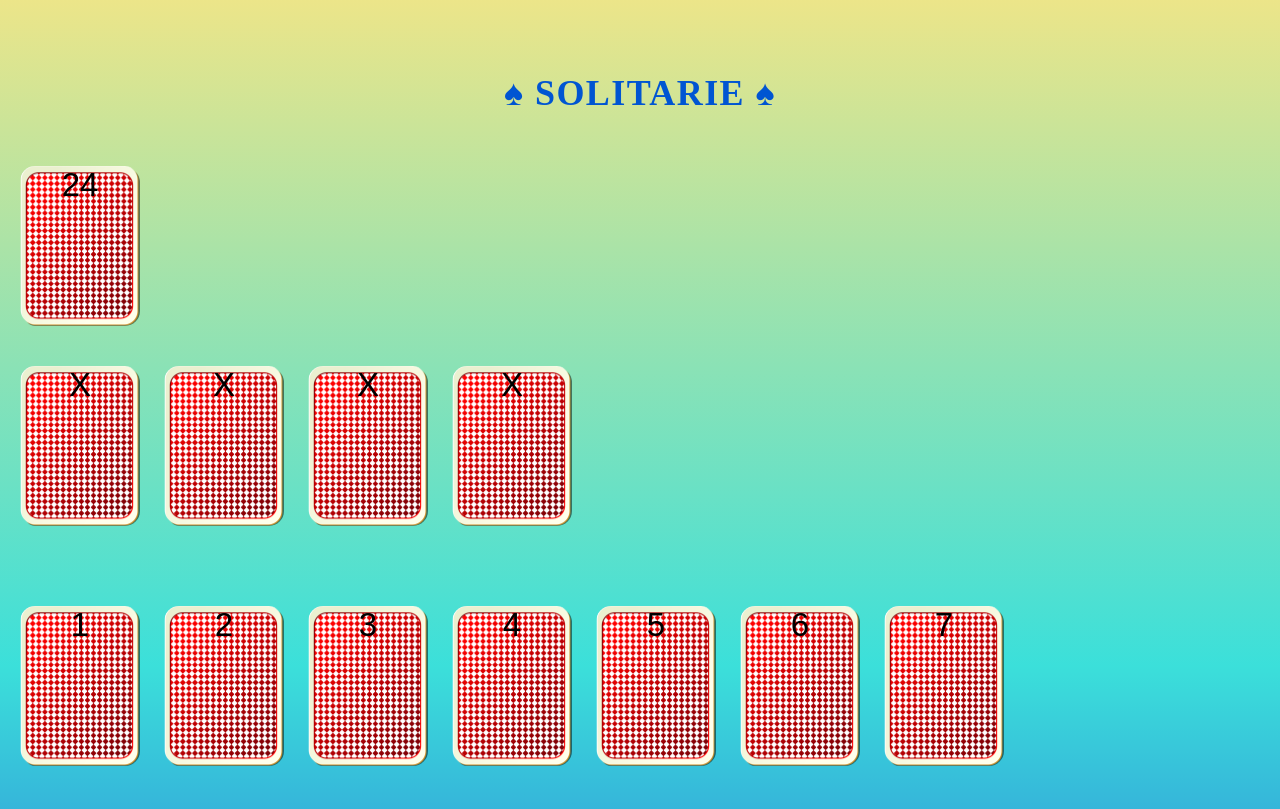
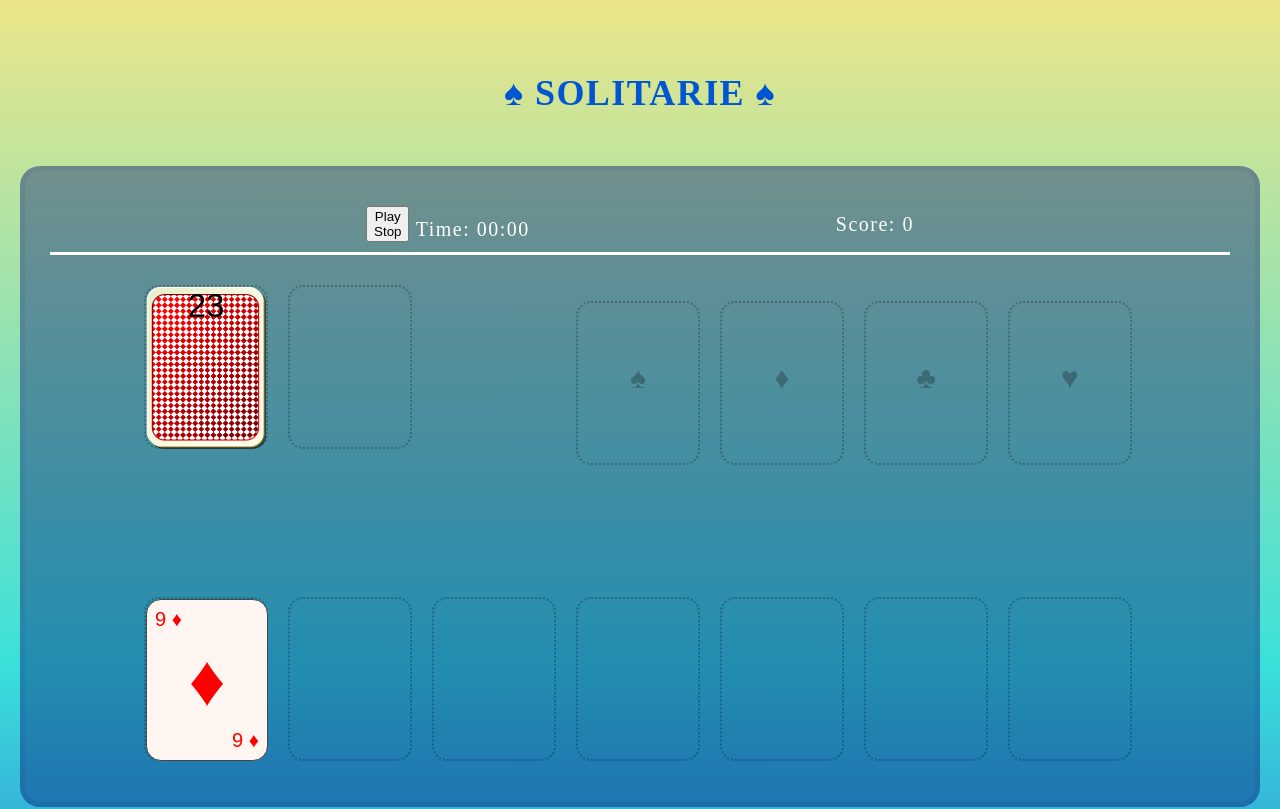
Before and after one commit to cbonamusa/solitarieJS, a website with bundled scripts: page public/index.html in a window 1280 px wide. Shown: the top 809 px of the page. Built offline with nearby package versions, Linux system fonts and the light colour scheme.

Commit message:
commit 03 - solitarie JS

```diff
--- a/public/index.html
+++ b/public/index.html
@@ -11,27 +11,47 @@
     <header>
         <h1>♠ SOLITARIE ♠</h1>
     </header>
-<div class="cards-container">
-    <div class="main-pile">
+    <div class="game-container">
+        <div class="information" id="infoGame">
+            <div class="timeCounter">
+                <button id="start">
+                    <div id="play">Play</div>
+                    <div id="pause">Stop</div>
+                </button>
+                <label for="">Time:</label>
+                <span>00:00</span>
+            </div>
+            <div class="moveCounter">
+                <label for="">Score:</label>
+                <span>0</span>
+            </div>
+        </div>
+        <div id="gameBoard">
+            <div class="first-cards-row">
+                <div class="main-pile" id="stockPile"></div>
+                <div id="showPile" class="show-pile pile"> <ul></ul></div>
+                <div></div>
+                <ul class="complete-piles" id="completePile">
+                    <li class="spade-pile pile" id="spade"><ul></ul></li>
+                    <li class="diamond-pile pile" id="diamond"><ul></ul></li>
+                    <li class="club-pile pile" id="club"><ul></ul></li>
+                    <li class="heart-pile pile" id="heart"><ul></ul></li>
+                </ul>
+            </div>
 
+            <div class="second-cards-row">
+                <ul class="seven-pile" id="sevenPile">
+                    <li class="pile" data-pile='1'><ul></ul></li>
+                    <li class="pile" data-pile='2'><ul></ul></li>
+                    <li class="pile" data-pile='3'><ul></ul></li>
+                    <li class="pile" data-pile='4'><ul></ul></li>
+                    <li class="pile" data-pile='5'><ul></ul></li>
+                    <li class="pile" data-pile='6'><ul></ul></li>
+                    <li class="pile" data-pile='7'><ul></ul></li>
+                </ul>
+            </div>
+        </div>
     </div>
-    <div class="foundation-piles">
-        <div class="pile foundation-01">X</div>
-        <div class="pile foundation-02">X</div>
-        <div class="pile foundation-03">X</div>
-        <div class="pile foundation-04">X</div>
-    </div>
-
-    <div class="seven-piles">
-        <div class="pile pile-01">1</div>
-        <div class="pile pile-02">2</div>
-        <div class="pile pile-03">3</div>
-        <div class="pile pile-04">4</div>
-        <div class="pile pile-05">5</div>
-        <div class="pile pile-06">6</div>
-        <div class="pile pile-07">7</div>
-    </div>
-</div>
     <script src="/src/script.js" type="module"></script>
 </body>
 </html>
--- a/src/deck.js
+++ b/src/deck.js
@@ -1,5 +1,6 @@
 const SUITS = ["♠", "♣", "♥", "♦"];
 const VALUES = ["A", "2", "3", "4" ,"5" ,"6" ,"7" ,"8" ,"9" ,"10" ,"J" ,"Q" ,"K"];
+
 
 export default class Deck {
     constructor(cards = completeDeck()) {
@@ -8,10 +9,6 @@ export default class Deck {
     get numberOfCards() {
         return this.cards.length
     }
-    /* Shows the first card of the deck pile */
-    // pop() {
-    //     return this.cards.shift()
-    // }
     /* Send to the end the card in the pile */
     push(card) {
         this.cards.push(card)
@@ -28,39 +25,48 @@ export default class Deck {
 }
 
 class Pile {
-    constructor(cards, pileDiv) {
+    constructor(cards, identif, pileType) {
         this.cards = cards,
+        this.pileType = pileType;
         this.pileDiv = document.createElement('div');
         this.pileDiv.innerText = this.numberOfCards;
-        this.pileDiv.classList.add(`pile`);
+        this.pileDiv.classList.add('pile',`pile-${identif}`);
     }
-
     get numberOfCards() {
         return this.cards.length
     }
     createHTML() {
         return this.pileDiv
     }
-
     refresh() {
         this.pileDiv.innerText = this.numberOfCards;
     }
-
     pushCard(card) {
+        this.cards.unshift(card);
         this.refresh();
-        this.cards.unshift(card);
     }
-    /* Shows the first card of the deck pile */
-    popCard(card) {
+    popCard() {
+        let retCard = this.cards.shift();
         this.refresh();
-        return this.cards.shift();
-        this.cards.pushCard(card);
+        return retCard;
+    }
+    pushAll(getCards){
+        this.cards = getCards;
+        this.refresh();
+    }
+    popAll(){
+        let retCards = this.cards.reverse();
+        this.cards =[];
+        this.refresh();
+        return retCards;
     }
 
-    validateCard() {
+    matchSuitAndNum(val, suit) {
 
     }
+    matchNumAndColor(val, color) {
 
+    }
 }
 
 class Card {
@@ -69,15 +75,17 @@ class Card {
         this.value = value,
         this.amount = amount + 1,
         this.color = suit === '♣' || suit === '♠' ? 'black' : 'red';
+        this.show = false;
     }
-
     getHTML() {
-        const cardDiv = document.createElement('div');
-        cardDiv.innerText = this.suit;
-        cardDiv.classList.add("card", this.color);
-        cardDiv.dataset.value = `${this.value} ${this.suit}`;
-        cardDiv.value = `${this.amount}`;
-        return cardDiv
+        const cardEl = document.createElement('li');
+        cardEl.innerText = this.suit;
+        cardEl.classList.add("card", this.color);
+        cardEl.dataset.value = `${this.value} ${this.suit}`;
+        cardEl.dataset.suit =`${this.suit}`;
+        cardEl.setAttribute('draggable', true);
+        cardEl.value = `${this.amount}`;
+        return cardEl
     }
 }
 
@@ -89,11 +97,4 @@ function completeDeck() {
     })
 }
 
-// function pilesOfCards() {
-//     let pile = new Array();
-//     for ( let i = 1; i <= 7; i++ ) {
-//         pile.push(new Deck(deck.cards.splice(0,i)));
-//     }
-// }
-
 export { Pile }
--- a/src/main.scss
+++ b/src/main.scss
@@ -12,18 +12,49 @@ h1 {
     padding: 28px;
     font-size: 36px;
 }
+ul { padding: 0}
 
-.cards-container {
+.game-container {
+    border: 5px solid rgba(5, 0, 99, 0.058);
+    background: rgba(0, 24, 118, 0.407);
+    border-radius: 20px;
+    padding: 25px;
+    #gameBoard {
+        display: flex;
+        flex-direction: column;
+        align-items: center;
+    }
+    .information {
+        display: flex;
+        flex-direction: row;
+        justify-content: space-evenly;
+        align-items: center;
+        color: white;
+        font-size: 20px;
+        letter-spacing: 1.5px;
+        border-bottom: 3px solid white;
+        padding: 10px;
+        margin-bottom: 30px;
+    }
     .pile {
         height: 160px;
         width: 120px;
         border-radius: 15px;
-        background: #0052d639;
+        border: 2px dotted rgba(0,0,0,.25);
+        text-align: center;
+        vertical-align: center;
+        font-family: sans-serif;
+        color: black;
+        font-size: 33px;
+        &-main {
+            background: url('./cardBack.png') 0 60% no-repeat;
+            background-size: cover;
+        }
     }
     .card {
-        position: relative;
+        position: absolute;
         border-radius: 15px;
-        background: white;
+        background: rgb(255, 246, 242);
         border: 1px solid #484848;
         height: 160px;
         width: 120px;
@@ -52,33 +83,63 @@ h1 {
         }
     }
 
-    .pile {
-        background: url('./cardBack.png') 0 60% no-repeat;
-        background-size: cover;
-        text-align: center;
-        font-family: sans-serif;
-        font-size: 33px;
+    .first-cards-row {
+        display: grid;
+        grid-template-columns: repeat(7, 8rem);
+        gap: 1rem;
+        .show-pile {
+           position: relative;
+            ul {
+                margin: 0;
+                padding: 0;
+                li:nth-child(1) { top: 0; z-index: 5; }
+                li:nth-child(2) { top: 2px; z-index: 4; }
+                li:nth-child(3) { top: 4px; z-index: 3; }
+                li:nth-child(4) { top: 6px; z-index: 2; }
+                li:nth-child(5) { top: 8px; z-index: 1; }
             }
-    .main-pile {
-        display: grid;
-        grid-template-columns: repeat(2, 8rem);
-        grid-template-rows: repeat(1, 10rem);
-        gap: 1rem;
-        margin-bottom: 40px;
         }
-    .foundation-piles {
+
+        .complete-piles {
+            list-style: none;
             display: grid;
             grid-template-columns: repeat(4, 8rem);
-        grid-template-rows: repeat(1, 10rem);
             gap: 1rem;
-        margin-bottom: 80px;
+            #spade::after {
+                content: '♠';
+
             }
-    .seven-piles {
+            #club::after {
+                content: '♣';
+
+            }
+            #heart::after {
+                content: '♥';
+
+            }
+            #diamond::after {
+                content: '♦';
+;
+            }
+            li::after {
+                top: 30px;
+                left: 0;
+                width: 100%;
+                color: #000;
+                font-size: 30px;
+                line-height: 5;
+                text-align: center;
+                opacity: 0.25
+            }
+        }
+    }
+    .second-cards-row {
+        margin-top: 100px;
+        .seven-pile {
             display: grid;
             grid-template-columns: repeat(7, 8rem);
-        grid-template-rows: repeat(1, 10rem);
             gap: 1rem;
+            list-style: none;
         }
-
-
     }
+}
--- a/src/script.js
+++ b/src/script.js
@@ -3,20 +3,7 @@ import { Pile } from './deck.js';
 
 
 const mainPileDOM = document.querySelector('.main-pile');
-// const showPile = document.querySelector('.show-pile');
-
-// const fundationPile01 = document.querySelector('.foundation-01');
-// const fundationPile02 = document.querySelector('.foundation-02');
-// const fundationPile03 = document.querySelector('.foundation-03');
-// const fundationPile04 = document.querySelector('.foundation-04');
-
-// const gamePile01 = document.querySelector('.pile-01');
-// const gamePile02 = document.querySelector('.pile-02');
-// const gamePile03 = document.querySelector('.pile-03');
-// const gamePile04 = document.querySelector('.pile-04');
-// const gamePile05 = document.querySelector('.pile-05');
-// const gamePile06 = document.querySelector('.pile-06');
-// const gamePile07 = document.querySelector('.pile-07');
+const showPileDOM = document.querySelector('.show-pile ul');
 
 
 document.addEventListener('click', () => {
@@ -24,28 +11,41 @@ document.addEventListener('click', () => {
 
 start();
 function start() {
+    //Create the full Deck of cards
     const deck = new Deck();
     deck.shuffle();
 
-    //Generate all the pile of cards we need
+    //Generate all the piles with our deck of cards
     let pile = new Array();
     for ( let i = 1; i <= 7; i++ ) {
-        pile.push(new Pile(deck.cards.splice(0,i)));
+        pile.push(new Pile(deck.cards.splice(0,i), i, `pile-${i}`));
     }
-    let mainPile = new Pile(deck.cards);
+    let mainPile = new Pile(deck.cards, 'main');
+    let showPile = new Pile(new Array(), 'show');
 
-    //First Pile spot in DOM
+    let spadePile = new Pile(new Array(), 'spade', '♠');
+    let heartPile = new Pile(new Array(), 'heart', '♥');
+    let diamondPile = new Pile(new Array(), 'diamond', '♦');
+    let clubsPile = new Pile(new Array(), 'clubs', '♣');
+
+    //MAIN & SHOW Pile spot in DOM
         mainPileDOM.appendChild(mainPile.createHTML());
-        document.addEventListener('click', () => {
-            mainPileDOM.appendChild(mainPile.popCard().getHTML());
-            console.log('test', mainPile);
+        //Logic to get the cards from main pile to show pile
+        document.querySelector('.pile-main').addEventListener('click', () => {
+            if (mainPile.numberOfCards != 0) {
+                document.querySelector('.pile-main').classList.add('pile');
+                showPile.pushCard(mainPile.popCard());
+                showPileDOM.prepend(showPile.cards[0].getHTML());
+            } else {
+                mainPile.pushAll(showPile.popAll());
+                showPileDOM.innerHTML = '';
+            }
         })
 
-    //GamePile cards
+    //GAME Piles cards in DOM
+        document.querySelector('[data-pile="1"] ul').appendChild(pile[0].cards[0].getHTML());
 
-    console.log('new PILE', new Pile(deck.cards, ));
     console.log('new DECK', new Deck());
     console.log('pile', pile[6]); // 0 - 6
     console.log('mainPile', mainPile.popCard())
-    // mainPile.appendChild(deck.cards.getHTML())
 }
```
Also changed, not shown: src/main.css. Lines whose indentation alone changed are shown as unchanged.
